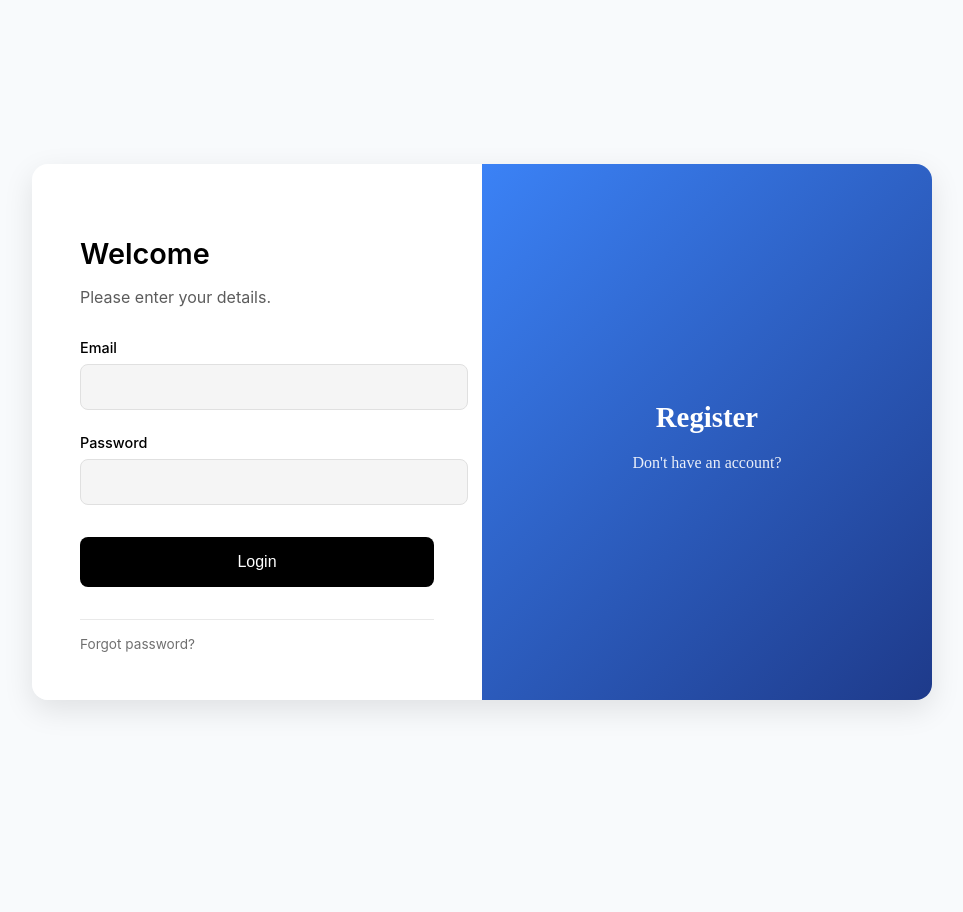
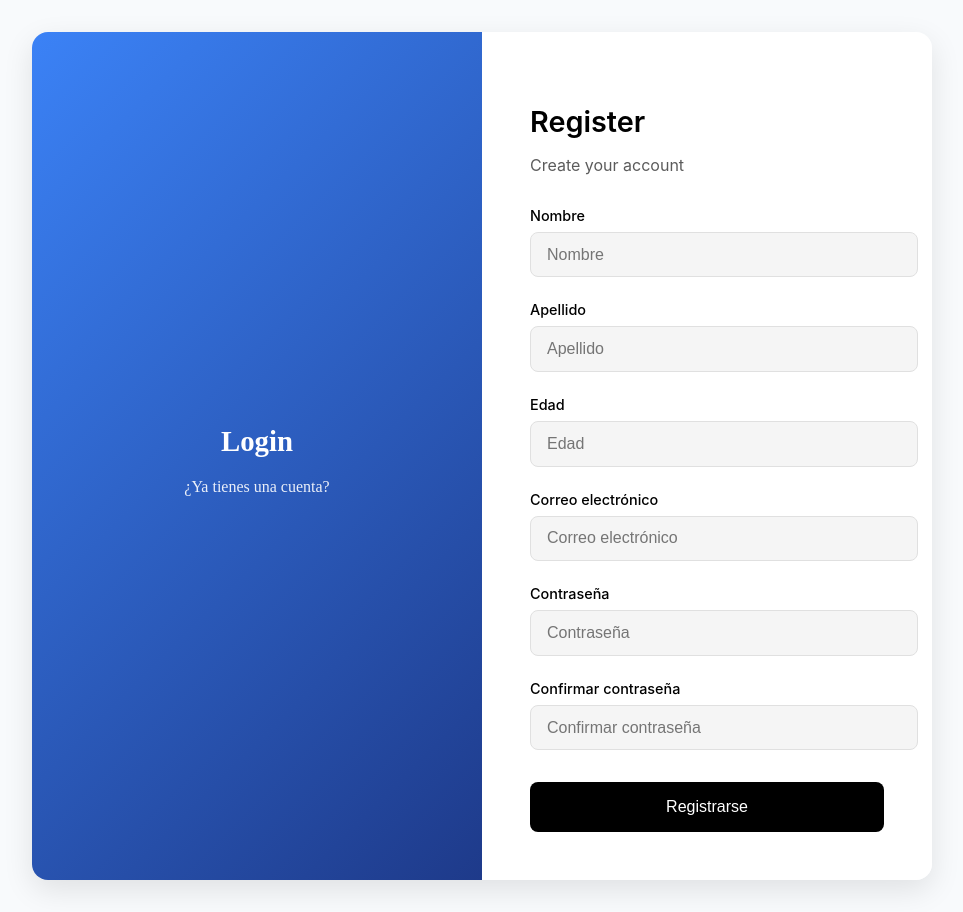
Before and after one commit to MagicExist/User-CRUD-Challenge, a React (Vite) app in the folder Client/frontend/: page /register in a window 1280 px wide. Shown: the whole page, without its empty margins (158-1121 px from the left). Before the commit the page ends 864 px from the top, so only its background shows below. Built offline with nearby package versions, Linux system fonts and the light colour scheme.

Commit message:
Implementación de sistema de register básico con React y estilos en CSS

```diff
--- a/Client/frontend/src/App.jsx
+++ b/Client/frontend/src/App.jsx
@@ -1,12 +1,14 @@
 // src/App.jsx
 import { BrowserRouter as Router, Routes, Route } from 'react-router-dom';
-import Home from './pages/Home';
+import Login from './components/Auth/Login';     // Renombrado para claridad
+import Register from './components/Auth/Register';
 
 const App = () => {
   return (
     <Router>
       <Routes>
-        <Route path="/" element={<Home />} />
+        <Route path="/" element={<Login />} />         {/* Login por defecto */}
+        <Route path="/register" element={<Register />} /> {/* Register al navegar */}
       </Routes>
     </Router>
   );
--- a/Client/frontend/src/components/Auth/Login.jsx
+++ b/Client/frontend/src/components/Auth/Login.jsx
@@ -1,7 +1,10 @@
 import { useState } from 'react';
+import { useNavigate } from 'react-router-dom';
 import '../../styles/Login.css';
 
-const Login = () => {
+function Login() {
+  const navigate = useNavigate(); // <-- Asegúrate de que esto esté dentro del componente correcto
+
   const [email, setEmail] = useState('');
   const [password, setPassword] = useState('');
   const [error, setError] = useState('');
@@ -81,7 +84,12 @@ const Login = () => {
           </div>
         </div>
 
-        <div className="decoration-container">
+        {/* Bloque clickeable para redirigir */}
+        <div
+          className="decoration-container"
+          onClick={() => navigate('/register')}
+          style={{ cursor: 'pointer' }}
+        >
           <div className="decoration-content">
             <h3>Register</h3>
             <p>Don't have an account?</p>
@@ -90,6 +98,6 @@ const Login = () => {
       </div>
     </div>
   );
-};
+}
 
 export default Login;
--- a/Client/frontend/src/components/Auth/Register.jsx
+++ b/Client/frontend/src/components/Auth/Register.jsx
@@ -0,0 +1,89 @@
+import React, { useState } from 'react';
+import { useNavigate } from 'react-router-dom';
+import '../../styles/Register.css'; // Usa el mismo CSS
+
+const Register = () => {
+  const navigate = useNavigate();
+
+  const [formData, setFormData] = useState({
+    name: '',
+    surname: '',
+    age: '',
+    email: '',
+    password: '',
+    password_confirmation: ''
+  });
+
+  const handleChange = (e) => {
+    const { name, value } = e.target;
+    setFormData((prev) => ({ ...prev, [name]: value }));
+  };
+
+  const handleSubmit = (e) => {
+    e.preventDefault();
+
+    if (formData.password !== formData.password_confirmation) {
+      alert("Las contraseñas no coinciden");
+      return;
+    }
+
+    // Aquí enviarías los datos al backend
+    console.log("Datos enviados:", formData);
+  };
+
+  return (
+    <div className="app-container">
+      <div className="login-wrapper">
+
+        {/* Bloque azul a la izquierda */}
+        <div
+          className="decoration-container"
+          onClick={() => navigate('/')}
+          style={{ cursor: 'pointer' }}
+        >
+          <div className="decoration-content">
+            <h3>Login</h3>
+            <p>¿Ya tienes una cuenta?</p>
+          </div>
+        </div>
+
+        {/* Formulario a la derecha */}
+        <div className="login-container">
+          <h2>Register</h2>
+          <p>Create your account</p>
+
+          <form onSubmit={handleSubmit}>
+            <div className="form-group">
+              <label>Nombre</label>
+              <input name="name" placeholder="Nombre" onChange={handleChange} value={formData.name} />
+            </div>
+            <div className="form-group">
+              <label>Apellido</label>
+              <input name="surname" placeholder="Apellido" onChange={handleChange} value={formData.surname} />
+            </div>
+            <div className="form-group">
+              <label>Edad</label>
+              <input name="age" type="number" placeholder="Edad" onChange={handleChange} value={formData.age} />
+            </div>
+            <div className="form-group">
+              <label>Correo electrónico</label>
+              <input name="email" type="email" placeholder="Correo electrónico" onChange={handleChange} value={formData.email} />
+            </div>
+            <div className="form-group">
+              <label>Contraseña</label>
+              <input name="password" type="password" placeholder="Contraseña" onChange={handleChange} value={formData.password} />
+            </div>
+            <div className="form-group">
+              <label>Confirmar contraseña</label>
+              <input name="password_confirmation" type="password" placeholder="Confirmar contraseña" onChange={handleChange} value={formData.password_confirmation} />
+            </div>
+
+            <button type="submit">Registrarse</button>
+          </form>
+        </div>
+      </div>
+    </div>
+  );
+};
+
+export default Register;
--- a/Client/frontend/src/main.jsx
+++ b/Client/frontend/src/main.jsx
@@ -1,7 +1,7 @@
 // src/main.jsx
 import { StrictMode } from 'react';
 import { createRoot } from 'react-dom/client';
-import App from './components/Auth/Login.jsx'; // Cambia esto a la ruta correcta de tu componente App
+import App from './App'; // Cambia esto a la ruta correcta de tu componente App
 
 createRoot(document.getElementById('root')).render(
   <StrictMode>
--- a/Client/frontend/src/pages/Home.jsx
+++ b/Client/frontend/src/pages/Home.jsx
@@ -11,7 +11,7 @@ const Home = () => {
 
       <main className="main-content">
         <div className="cta-buttons">
-          <Link to="Client\frontend\src\components\Auth\Login.jsx" className="button button-primary">
+          <Link to="" className="button button-primary">
             Iniciar Sesión
           </Link>
           <Link to="/register" className="button button-secondary">
--- /dev/null
+++ b/Client/frontend/src/styles/Register.css
@@ -0,0 +1,54 @@
+/* src/styles/Home.css */
+.home-container {
+  min-height: 100vh;
+  display: flex;
+  flex-direction: column;
+  font-family: 'Arial', sans-serif;
+}
+
+.header {
+  text-align: center;
+  padding: 2rem;
+  background-color: #f0f2f5;
+}
+
+.main-content {
+  flex: 1;
+  padding: 2rem;
+  max-width: 800px;
+  margin: 0 auto;
+  width: 100%;
+}
+
+.cta-buttons {
+  display: flex;
+  gap: 1rem;
+  justify-content: center;
+  margin: 2rem 0;
+}
+
+.button {
+  padding: 0.75rem 1.5rem;
+  border-radius: 4px;
+  text-decoration: none;
+  font-weight: bold;
+  transition: all 0.3s ease;
+}
+
+.button-primary {
+  background-color: #2563eb;
+  color: white;
+}
+
+.button-primary:hover {
+  background-color: #1d4ed8;
+}
+
+.button-secondary {
+  border: 1px solid #2563eb;
+  color: #2563eb;
+}
+
+.button-secondary:hover {
+  background-color: #f0f7ff;
+}
```
